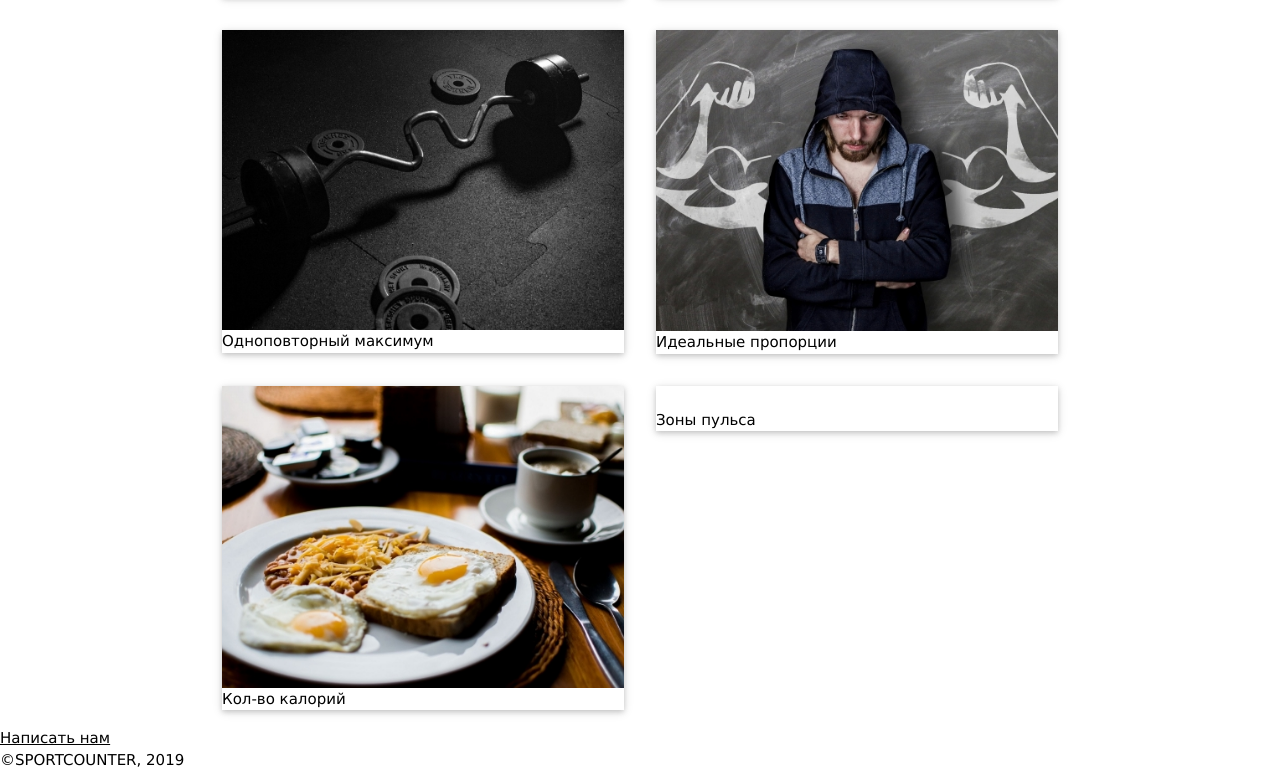
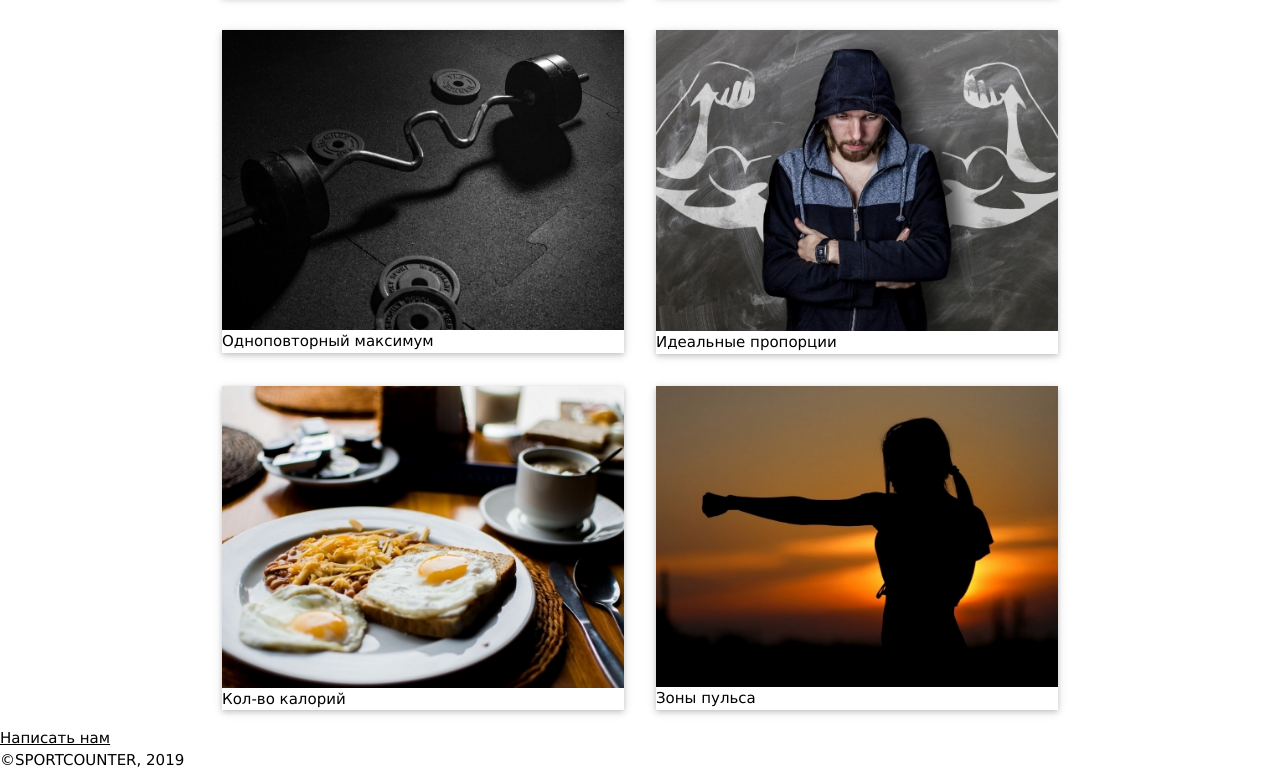
Before and after one commit to sportcount/sportcount.github.io, a plain HTML site: page index.html in a window 1280 px wide. Shown: the part 388-1160 px from the top of the page. Drawn offline with nearby package versions, Linux system fonts and the light colour scheme.

Commit message:
Update index.html

```diff
--- a/index.html
+++ b/index.html
@@ -65,7 +65,7 @@
         </div>
         <div class="w3-panel w3-half">
           <div class="w3-card">
-            <img src="=6.jpg" alt="" width="100%">
+            <img src="6.jpg" alt="" width="100%">
             <div class="text">
               Зоны пульса
             </div>
```
